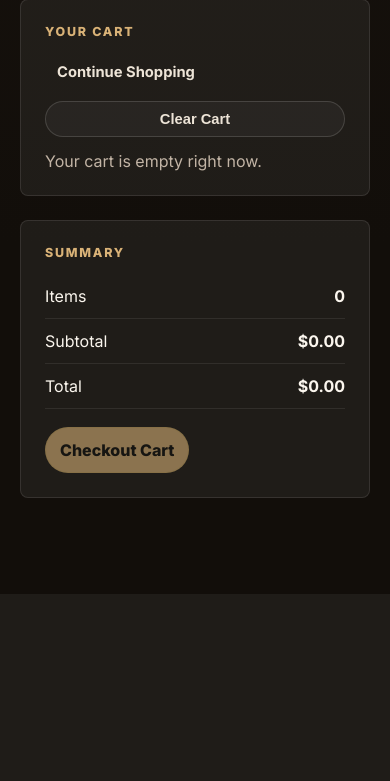
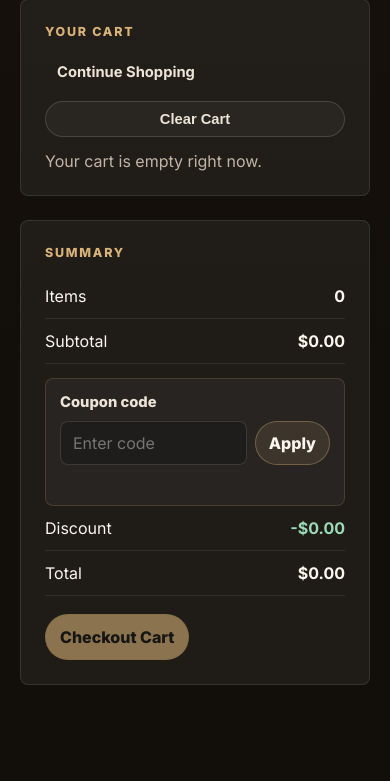
Before and after one commit to Immunemarz/drivedesk, a Django app: template templates/showcase/cart.html in a window 390 px wide. Shown: the part 328-1109 px from the top of the page. Before the commit the page ends 922 px from the top, so only its background shows below. Run offline with Django 5.2, Linux system fonts and the light colour scheme; the template is opened without the code that fills it, so the values that code supplies are empty.

Commit message:
Coupon logic implemented correctly

```diff
--- a/showcase/urls.py
+++ b/showcase/urls.py
@@ -12,6 +12,7 @@ urlpatterns = [
     path("checkout/<slug:slug>/", views.checkout, name="checkout"),
     path("api/join-updates/", views.join_updates, name="join_updates"),
     path("api/send-feedback/", views.send_feedback, name="send_feedback"),
+    path("api/coupons/validate/", views.validate_coupon, name="validate_coupon"),
     path("api/stripe/create-checkout-session/", views.create_stripe_checkout_session, name="create_stripe_checkout_session"),
     path("api/paypal/create-order/", views.create_paypal_order, name="create_paypal_order"),
     path("api/paypal/capture-order/", views.capture_paypal_order, name="capture_paypal_order"),
--- a/static/css/style.css
+++ b/static/css/style.css
@@ -761,6 +761,71 @@ h2 {
     border-bottom: 1px solid rgba(255, 255, 255, 0.08);
 }
 
+.cart-summary .coupon-form {
+    display: grid;
+    gap: 10px;
+    margin: 14px 0 0;
+    padding: 14px;
+    border-bottom: 1px solid rgba(255, 255, 255, 0.08);
+    border: 1px solid rgba(217, 178, 119, 0.18);
+    border-radius: 8px;
+    background: rgba(255, 255, 255, 0.04);
+}
+
+.cart-summary .coupon-form label {
+    color: var(--steel);
+    font-size: 0.92rem;
+    font-weight: 800;
+}
+
+.cart-summary .coupon-row {
+    display: grid;
+    grid-template-columns: minmax(0, 1fr) auto;
+    gap: 8px;
+}
+
+.cart-summary .coupon-row input {
+    min-width: 0;
+    border: 1px solid rgba(255, 255, 255, 0.13);
+    border-radius: 8px;
+    background: rgba(0, 0, 0, 0.18);
+    color: var(--cream);
+    padding: 11px 12px;
+    font: inherit;
+}
+
+.cart-summary .coupon-row button,
+.cart-summary .coupon-remove {
+    border: 1px solid rgba(217, 178, 119, 0.35);
+    border-radius: 999px;
+    background: rgba(217, 178, 119, 0.12);
+    color: var(--cream);
+    cursor: pointer;
+    font: inherit;
+    font-weight: 800;
+    padding: 10px 13px;
+}
+
+.cart-summary .coupon-row button:hover,
+.cart-summary .coupon-remove:hover {
+    background: var(--gold);
+    color: #10100e;
+}
+
+.cart-summary .coupon-remove {
+    justify-self: start;
+    padding: 8px 12px;
+}
+
+.cart-summary .coupon-status {
+    min-height: 1.2em;
+    color: var(--steel);
+}
+
+.cart-summary #cart-discount {
+    color: #9bd8b6;
+}
+
 .cart-line.total {
     margin-bottom: 18px;
 }
@@ -1191,6 +1256,10 @@ h2 {
         position: static;
     }
 
+    .coupon-row {
+        grid-template-columns: 1fr;
+    }
+
     .cart-actions {
         align-items: stretch;
         flex-direction: column;
--- a/static/js/main.js
+++ b/static/js/main.js
@@ -20,8 +20,15 @@ const cartCheckoutLink = document.querySelector("#cart-checkout-link");
 const clearCartButton = document.querySelector("#clear-cart-button");
 const checkoutCartTotal = document.querySelector("#checkout-cart-total");
 const checkoutCartLines = document.querySelector("#checkout-cart-lines");
+const couponForm = document.querySelector(".coupon-form");
+const couponCodeInput = document.querySelector("#coupon-code");
+const couponStatus = document.querySelector("#coupon-status");
+const removeCouponButton = document.querySelector("#remove-coupon-button");
+const cartDiscountLine = document.querySelector("#cart-discount-line");
+const cartDiscount = document.querySelector("#cart-discount");
 
 const CART_STORAGE_KEY = "drivedesk_cart";
+const COUPON_STORAGE_KEY = "drivedesk_coupon";
 const catalogDataElement = document.querySelector("#catalog-data");
 const catalogData = catalogDataElement ? JSON.parse(catalogDataElement.textContent) : [];
 
@@ -73,12 +80,35 @@ function writeCart(items) {
     localStorage.setItem(CART_STORAGE_KEY, JSON.stringify(items));
 }
 
+function readCoupon() {
+    try {
+        return JSON.parse(localStorage.getItem(COUPON_STORAGE_KEY) || "null");
+    } catch {
+        return null;
+    }
+}
+
+function writeCoupon(coupon) {
+    if (coupon) {
+        localStorage.setItem(COUPON_STORAGE_KEY, JSON.stringify(coupon));
+    } else {
+        localStorage.removeItem(COUPON_STORAGE_KEY);
+    }
+}
+
 function cartItemCountTotal(cart) {
     return cart.reduce((sum, item) => sum + item.quantity, 0);
 }
 
 function cartSubtotalCents(cart) {
     return cart.reduce((sum, item) => sum + item.price_cents * item.quantity, 0);
+}
+
+function couponDiscountCents(subtotalCents, coupon) {
+    if (!coupon || !coupon.percent_off) {
+        return 0;
+    }
+    return Math.min(subtotalCents, Math.round((subtotalCents * coupon.percent_off) / 100));
 }
 
 function renderCartCount() {
@@ -103,8 +133,10 @@ function addProductToCart(payload) {
 
 function clearCart() {
     writeCart([]);
+    writeCoupon(null);
     renderCartCount();
     renderCartPage();
+    renderCheckoutCartSummary();
 }
 
 function updateCartQuantity(slug, nextQuantity) {
@@ -130,6 +162,9 @@ function renderCartPage() {
     const cart = readCart();
     const itemCount = cartItemCountTotal(cart);
     const subtotalCents = cartSubtotalCents(cart);
+    let coupon = readCoupon();
+    const discountCents = couponDiscountCents(subtotalCents, coupon);
+    const totalCents = Math.max(0, subtotalCents - discountCents);
 
     cartItemsContainer.innerHTML = "";
     if (cartEmpty) {
@@ -161,7 +196,30 @@ function renderCartPage() {
 
     cartItemCount.textContent = String(itemCount);
     cartSubtotal.textContent = formatCurrencyFromCents(subtotalCents);
-    cartTotal.textContent = formatCurrencyFromCents(subtotalCents);
+    cartTotal.textContent = formatCurrencyFromCents(totalCents);
+
+    if (subtotalCents === 0 && coupon) {
+        writeCoupon(null);
+        coupon = null;
+    }
+
+    if (cartDiscountLine && cartDiscount) {
+        const shouldShowDiscount = Boolean(coupon && discountCents > 0);
+        cartDiscountLine.hidden = !shouldShowDiscount;
+        cartDiscount.textContent = `-${formatCurrencyFromCents(discountCents)}`;
+    }
+
+    if (couponCodeInput && coupon) {
+        couponCodeInput.value = coupon.code;
+    }
+
+    if (removeCouponButton) {
+        removeCouponButton.hidden = !coupon;
+    }
+
+    if (couponStatus) {
+        couponStatus.textContent = coupon ? `${coupon.code} applied: ${coupon.percent_off}% off.` : "";
+    }
 
     if (cart.length > 0) {
         cartCheckoutLink.classList.remove("disabled-link");
@@ -187,7 +245,7 @@ function checkoutPayload() {
             slug: item.slug,
             quantity: item.quantity,
         }));
-        return { ...basePayload, cart_items: cartItems };
+        return { ...basePayload, cart_items: cartItems, coupon_code: readCoupon()?.code || "" };
     }
 
     return {
@@ -204,7 +262,10 @@ function renderCheckoutCartSummary() {
 
     const cart = readCart();
     const subtotal = cartSubtotalCents(cart);
-    checkoutCartTotal.textContent = formatCurrencyFromCents(subtotal);
+    const coupon = readCoupon();
+    const discount = couponDiscountCents(subtotal, coupon);
+    const total = Math.max(0, subtotal - discount);
+    checkoutCartTotal.textContent = formatCurrencyFromCents(total);
     checkoutCartLines.innerHTML = "";
 
     if (cart.length === 0) {
@@ -217,6 +278,11 @@ function renderCheckoutCartSummary() {
         line.textContent = `${item.name} x ${item.quantity} — ${formatCurrencyFromCents(item.price_cents * item.quantity)}`;
         checkoutCartLines.appendChild(line);
     });
+    if (coupon && discount > 0) {
+        const line = document.createElement("p");
+        line.textContent = `${coupon.code} discount - ${formatCurrencyFromCents(discount)}`;
+        checkoutCartLines.appendChild(line);
+    }
 }
 
 workflowButtons.forEach((button) => {
@@ -323,6 +389,66 @@ productButtons.forEach((button) => {
     });
 });
 
+if (couponForm) {
+    couponForm.addEventListener("submit", async (event) => {
+        event.preventDefault();
+        const code = couponCodeInput?.value?.trim() || "";
+        const subtotalCents = cartSubtotalCents(readCart());
+        const button = couponForm.querySelector("button[type='submit']");
+
+        if (!code || subtotalCents <= 0) {
+            if (couponStatus) {
+                couponStatus.textContent = subtotalCents <= 0 ? "Add an item before using a coupon." : "Enter a coupon code.";
+            }
+            return;
+        }
+
+        if (button) {
+            button.disabled = true;
+            button.textContent = "Applying...";
+        }
+        if (couponStatus) {
+            couponStatus.textContent = "";
+        }
+
+        try {
+            const coupon = await postJson("/api/coupons/validate/", {
+                code,
+                subtotal_cents: subtotalCents,
+            });
+            writeCoupon(coupon);
+            renderCartPage();
+            renderCheckoutCartSummary();
+        } catch (error) {
+            writeCoupon(null);
+            renderCartPage();
+            renderCheckoutCartSummary();
+            if (couponStatus) {
+                couponStatus.textContent = "Coupon is not valid.";
+            }
+        } finally {
+            if (button) {
+                button.disabled = false;
+                button.textContent = "Apply";
+            }
+        }
+    });
+}
+
+if (removeCouponButton) {
+    removeCouponButton.addEventListener("click", () => {
+        writeCoupon(null);
+        if (couponCodeInput) {
+            couponCodeInput.value = "";
+        }
+        if (couponStatus) {
+            couponStatus.textContent = "";
+        }
+        renderCartPage();
+        renderCheckoutCartSummary();
+    });
+}
+
 if (stripeCheckoutButton && checkoutPage) {
     stripeCheckoutButton.addEventListener("click", async () => {
         if (checkoutPage.dataset.checkoutMode === "cart" && readCart().length === 0) {
--- a/templates/showcase/cart.html
+++ b/templates/showcase/cart.html
@@ -9,7 +9,7 @@
     <link rel="preconnect" href="https://fonts.gstatic.com" crossorigin>
     <link href="https://fonts.googleapis.com/css2?family=Inter:wght@400;500;600;700;800&family=Playfair+Display:wght@700&display=swap" rel="stylesheet">
     <link rel="icon" href="{% static 'images/drivedesk-logo.svg' %}" type="image/svg+xml">
-    <link rel="stylesheet" href="{% static 'css/style.css' %}">
+    <link rel="stylesheet" href="{% static 'css/style.css' %}?v=coupons-20260510">
     <script src="{% static 'js/main.js' %}" defer></script>
 </head>
 <body>
@@ -39,6 +39,19 @@
                     <span>Subtotal</span>
                     <strong id="cart-subtotal">$0.00</strong>
                 </div>
+                <form class="coupon-form">
+                    <label for="coupon-code">Coupon code</label>
+                    <div class="coupon-row">
+                        <input id="coupon-code" type="text" placeholder="Enter code" autocomplete="off">
+                        <button type="submit">Apply</button>
+                    </div>
+                    <button id="remove-coupon-button" class="coupon-remove" type="button" hidden>Remove coupon</button>
+                    <small id="coupon-status" class="coupon-status" aria-live="polite"></small>
+                </form>
+                <div id="cart-discount-line" class="cart-line" hidden>
+                    <span>Discount</span>
+                    <strong id="cart-discount">-$0.00</strong>
+                </div>
                 <div class="cart-line total">
                     <span>Total</span>
                     <strong id="cart-total">$0.00</strong>
```
Also changed, not shown: showcase/admin.py (+8 -1 lines), showcase/models.py (+13 -0 lines), showcase/views.py (+87 -13 lines), showcase/migrations/0002_coupon.py (added), showcase/migrations/0003_seed_test_coupon.py (added).
